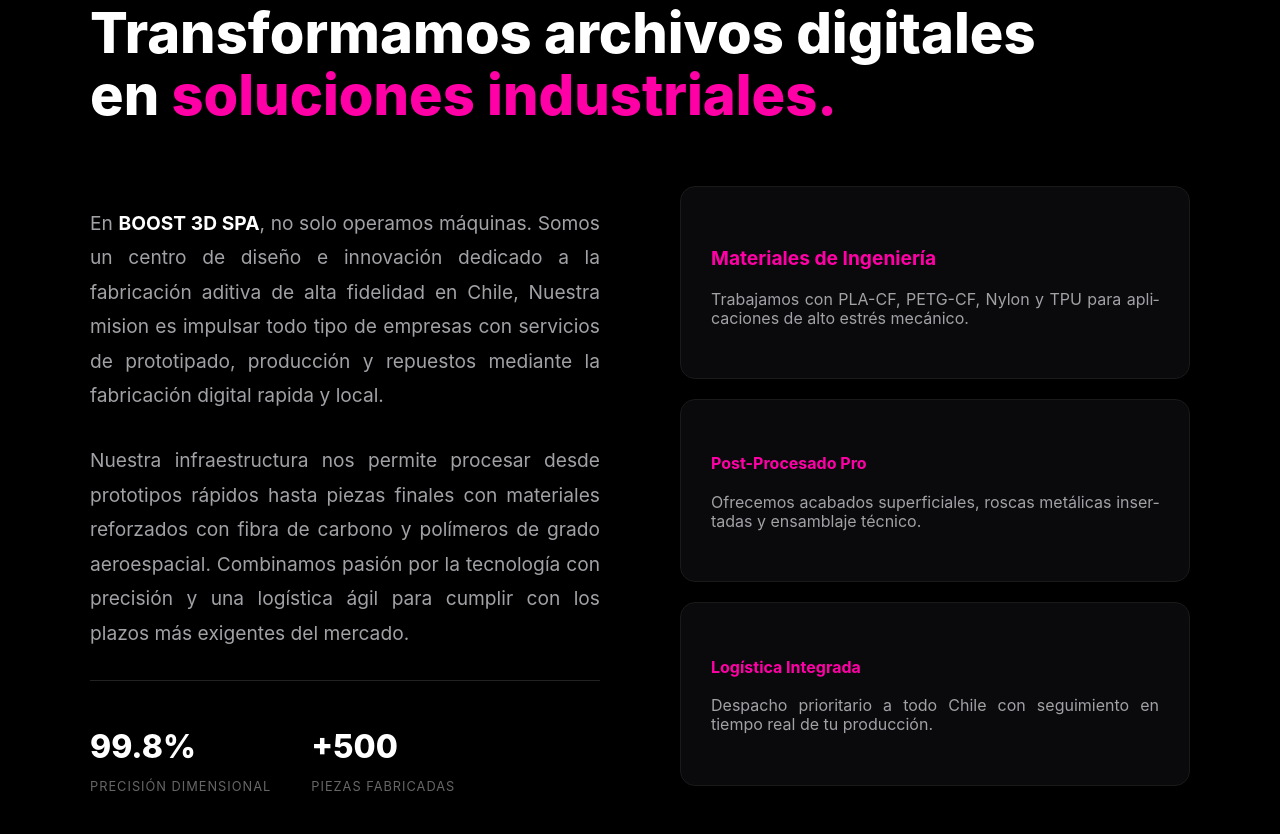
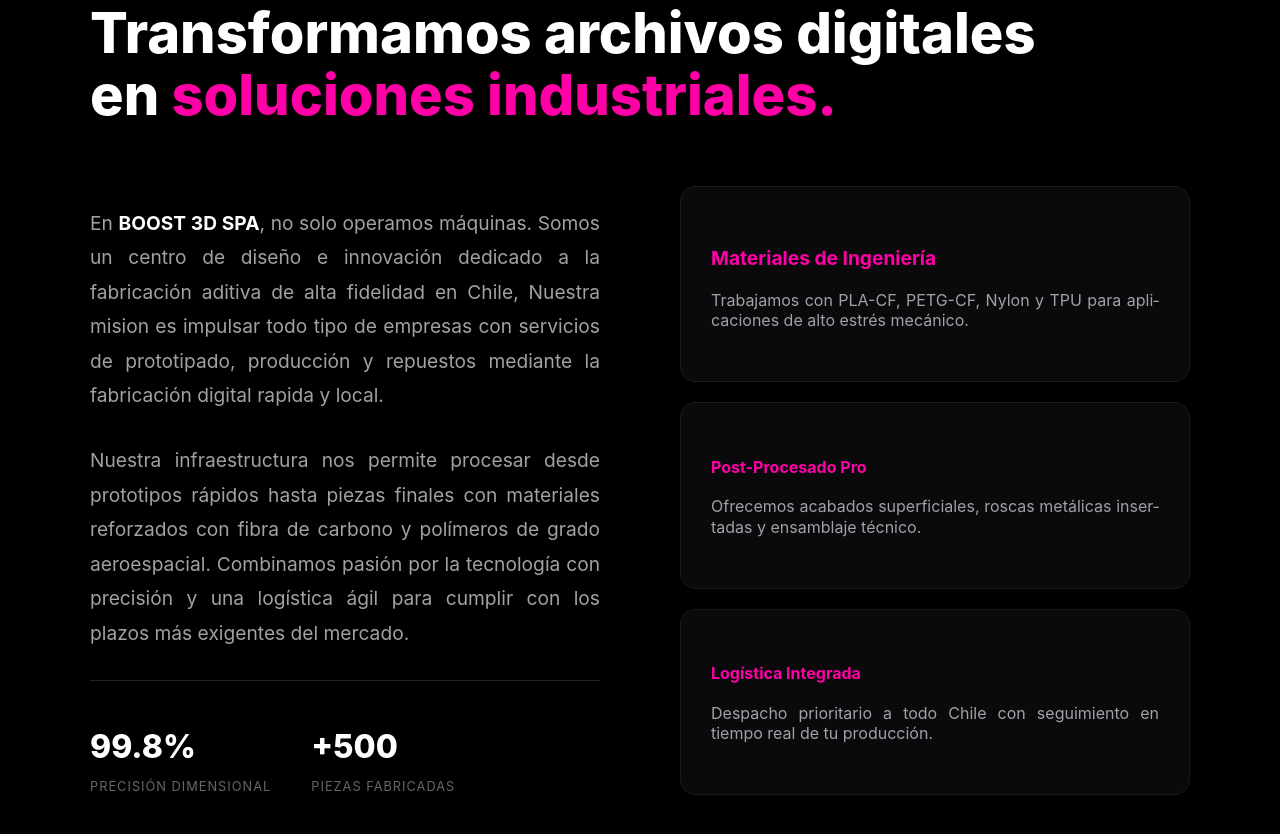
Before and after one commit to pixelitaa/BOOST3D, a website: page index.html in a window 1280 px wide. Shown: the part 3962-4796 px from the top of the page. Drawn offline with nearby package versions, Linux system fonts and the light colour scheme.

Commit message:
parrafos idk

```diff
--- a/index.html
+++ b/index.html
@@ -433,15 +433,15 @@
             <div style="display: grid; gap: 20px;">
                 <div style="background: #0a0a0c; padding: 30px; border-radius: 15px; border: 1px solid #1a1a1a;">
                     <h4 style="font-size: 1.20em; margin-bottom: 10px; color: var(--primary-color);">Materiales de Ingeniería</h4>
-                    <p style="font-size: 1.0rem; line-height: 1.2; color: #a1a1a6; margin-bottom: 20px; text-align: justify; hyphens: auto;">Trabajamos con PLA-CF, PETG-CF, Nylon y TPU para aplicaciones de alto estrés mecánico.</p>
+                    <p style="font-size: 1.0rem; line-height: 1.3; color: #a1a1a6; margin-bottom: 20px; text-align: justify; hyphens: auto;">Trabajamos con PLA-CF, PETG-CF, Nylon y TPU para aplicaciones de alto estrés mecánico.</p>
                 </div>
                 <div style="background: #0a0a0c; padding: 30px; border-radius: 15px; border: 1px solid #1a1a1a;">
                     <h4 style="font-size: 1.0rem; margin-bottom: 10px; color: var(--primary-color);">Post-Procesado Pro</h4>
-                    <p style="font-size: 1.0rem; line-height: 1.2; color: #a1a1a6; margin-bottom: 20px; text-align: justify; hyphens: auto;">Ofrecemos acabados superficiales, roscas metálicas insertadas y ensamblaje técnico.</p>
+                    <p style="font-size: 1.0rem; line-height: 1.3; color: #a1a1a6; margin-bottom: 20px; text-align: justify; hyphens: auto;">Ofrecemos acabados superficiales, roscas metálicas insertadas y ensamblaje técnico.</p>
                 </div>
                 <div style="background: #0a0a0c; padding: 30px; border-radius: 15px; border: 1px solid #1a1a1a;">
                     <h4 style="font-size: 1.0rem; margin-bottom: 10px; color: var(--primary-color);">Logística Integrada</h4>
-                    <p style ="font-size: 1.0rem; line-height: 1.2; color: #a1a1a6; margin-bottom: 20px; text-align: justify; hyphens: auto;">Despacho prioritario a todo Chile con seguimiento en tiempo real de tu producción.</p>
+                    <p style ="font-size: 1.0rem; line-height: 1.3; color: #a1a1a6; margin-bottom: 20px; text-align: justify; hyphens: auto;">Despacho prioritario a todo Chile con seguimiento en tiempo real de tu producción.</p>
                 </div>
             </div>
 
```
